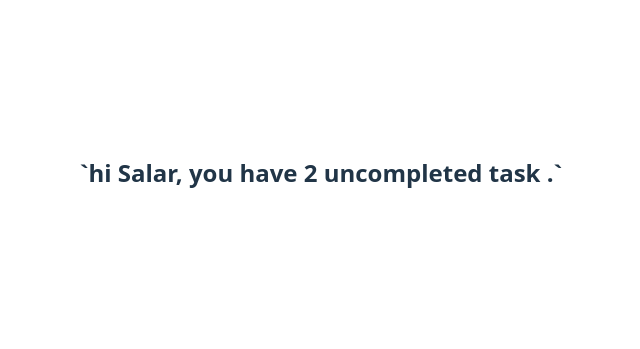
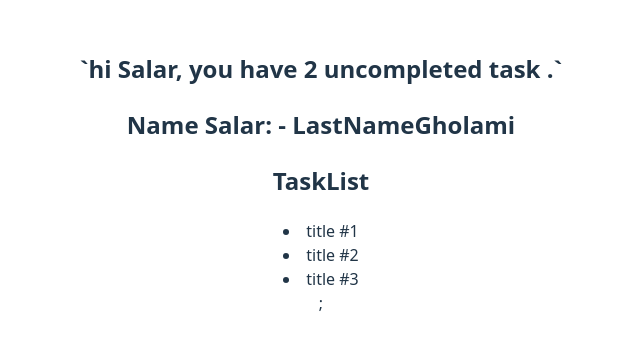
Before and after one commit to salarGholami/ts-react-demo, a React (Vite) app: page / in a window 1280 px wide. Shown: the part 227-576 px from the top of the page, without its empty margins (319-959 px from the left). Built offline with nearby package versions, Linux system fonts and the light colour scheme.

Commit message:
Object and Array Props

```diff
--- a/src/App.tsx
+++ b/src/App.tsx
@@ -1,10 +1,34 @@
 import "./App.css";
 import TaskHeader from "./components/TaskHeader";
+import TaskList from "./components/TaskList";
+import User from "./components/User";
+
+const user = {
+  firstName: "Salar",
+  lastName: "Gholami",
+};
+
+const tasks = [
+  {
+    id: 1,
+    title: "title #1",
+  },
+  {
+    id: 2,
+    title: "title #2",
+  },
+  {
+    id: 3,
+    title: "title #3",
+  },
+];
 
 function App() {
   return (
     <>
       <TaskHeader name="Salar" numOfTasks={2} />
+      <User user={user} />
+      <TaskList taskList={tasks} />
     </>
   );
 }
--- /dev/null
+++ b/src/components/TaskList.tsx
@@ -0,0 +1,22 @@
+type Props = {
+  taskList: {
+    id: number;
+    title: string;
+  }[];
+};
+
+function TaskList({ taskList }: Props) {
+  return (
+    <div>
+      <h2>TaskList </h2>
+      <div>
+        {taskList.map((task) => {
+          return <li key={task.id}>{task.title}</li>;
+        })}
+      </div>
+      ;
+    </div>
+  );
+}
+
+export default TaskList;
--- /dev/null
+++ b/src/components/User.tsx
@@ -0,0 +1,26 @@
+type UserProps = {
+  user: {
+    firstName: string;
+    lastName: string;
+  };
+};
+
+// function User({ user }: UserProps) {
+//   return (
+//     <h2>
+//       Name {user.firstName}: - LastName{user.lastName}
+//     </h2>
+//   );
+// }
+
+// export default User;
+
+const UserAsFc: React.FC<UserProps> = ({ user }) => {
+  return (
+    <h2>
+      Name {user.firstName}: - LastName{user.lastName}
+    </h2>
+  );
+};
+
+export default UserAsFc;
```
